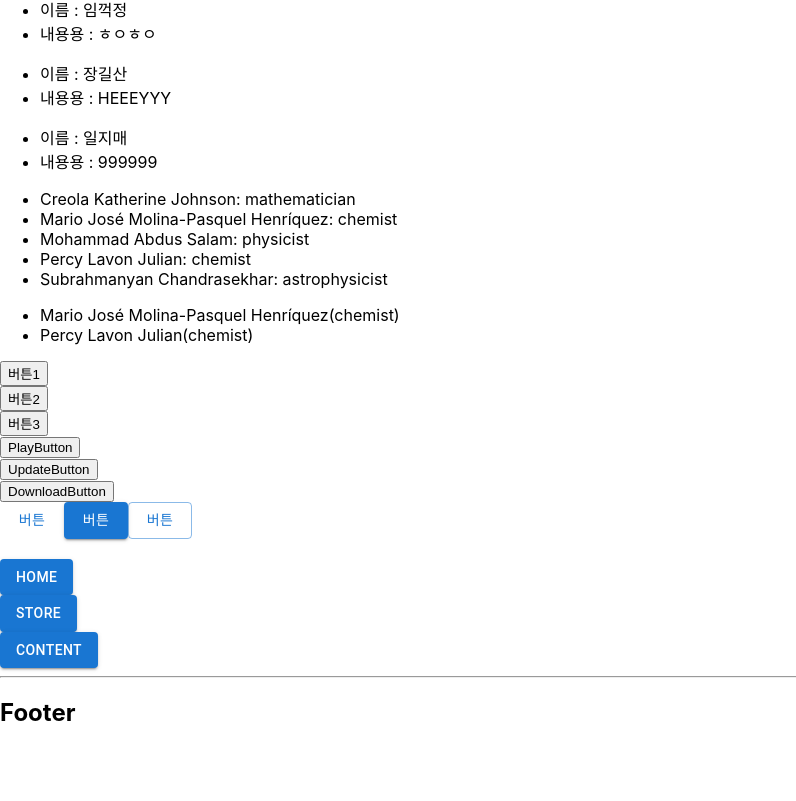
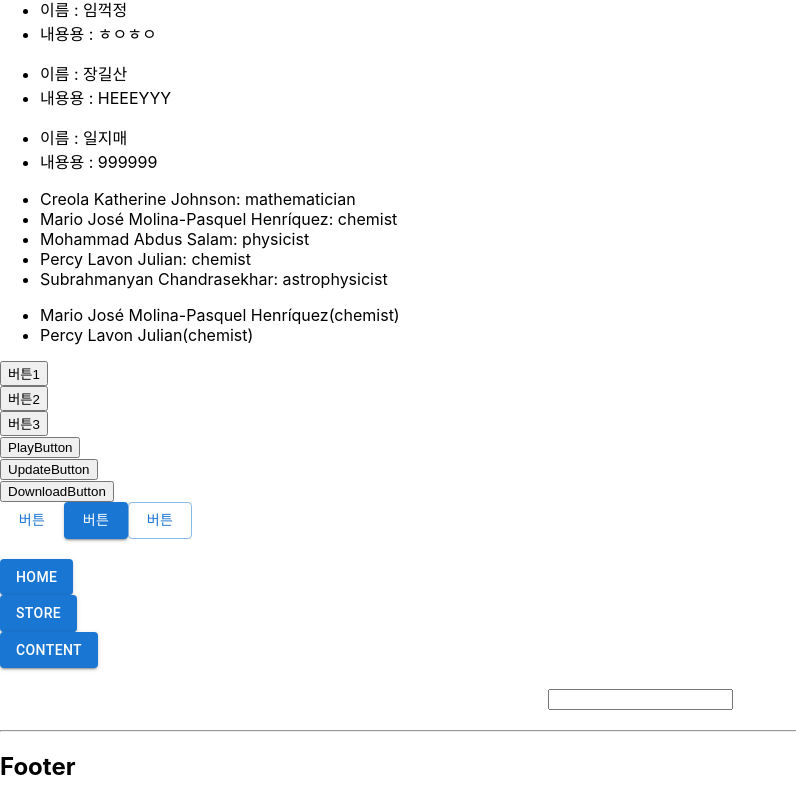
Before and after one commit to OneBigStar/2025_React01, a React (Create React App) app: page / in a window 1280 px wide. Shown: the part 1137-1938 px from the top of the page, without its empty margins (0-796 px from the left). Before the commit the page ends 1884 px from the top, so only its background shows below. Built offline with nearby package versions, Linux system fonts and the light colour scheme.

Commit message:
0516-06 input, TextFile

```diff
--- a/src/pages/step02/Main.jsx
+++ b/src/pages/step02/Main.jsx
@@ -8,6 +8,7 @@
 import Event02 from "../step08/Event02";
 import Event03 from "../step08/Event03";
 import Event04 from "../step08/Event04";
+import InputExam from "../step09/InputExam";
 import Counter from "./Counter";
 
 function Main(props){
@@ -26,6 +27,7 @@
             <Event02 />
             <Event03 />
             <Event04 />
+            <InputExam />
         </main>
     );
 };
--- /dev/null
+++ b/src/pages/step09/InputExam.jsx
@@ -0,0 +1,13 @@
+import './inputExam.css'
+
+export default function InputExam(){
+    return (
+        <div className="center">
+            <input onFocus={()=>console.log("onFocus")}
+                   onBlur={()=>console.log("onBlur")}
+            /><br />
+        </div>
+
+
+    );
+}
--- /dev/null
+++ b/src/pages/step09/inputExam.css
@@ -0,0 +1,5 @@
+.center{
+    text-align: center;
+    margin: 20px auto;
+
+}
```
